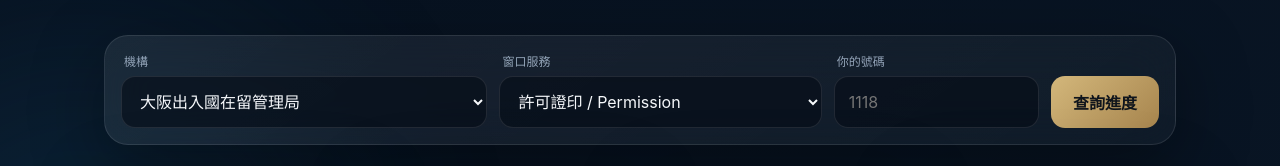
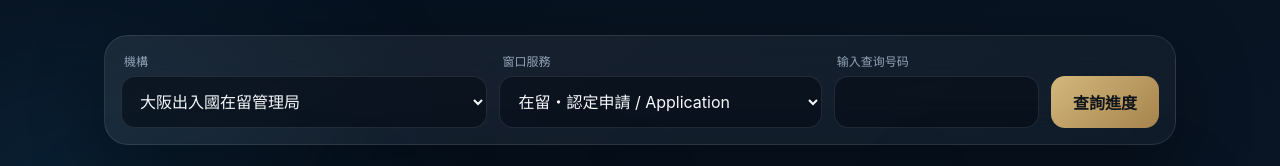
Before and after one commit to iehovahao-web/japan-queue-live, a website: page index.html in a window 1280 px wide. Shown: the part 520-686 px from the top of the page. Drawn offline with Linux system fonts and the light colour scheme; no server answers.

Commit message:
Update index.html

```diff
--- a/index.html
+++ b/index.html
@@ -57,12 +57,34 @@
       <div class="field">
         <label for="service" data-i18n="service">窗口服務</label>
         <select id="service">
-          <option value="permission">許可證印 / Permission</option>
-        </select>
+  <option value="application">
+    在留・認定申請 / Application
+  </option>
+
+  <option value="permission">
+    許可証印 / Permission
+  </option>
+
+  <option value="residence-card">
+    在留カード・再入国・届出等 / Residence Card・Re-entry・Notification
+  </option>
+
+  <option value="consultation">
+    行政相談 / Consultation
+  </option>
+
+  <option value="permanent-card-renewal">
+    永住者在留カード有効期間更新 / Permanent Resident Card Renewal
+  </option>
+
+  <option value="others">
+    その他 / Others
+  </option>
+</select>
       </div>
       <div class="field field-number">
-        <label for="ticket" data-i18n="yourNumber">你的號碼</label>
-        <input id="ticket" type="number" inputmode="numeric" min="1" max="99999" placeholder="1118">
+        <label for="ticket" data-i18n="queryNumber">输入查询号码</label>
+        <input   id="ticket"   type="number"   inputmode="numeric"   min="1"   max="9999"   placeholder=""   autocomplete="off" >
       </div>
       <button id="checkBtn" class="primary" type="button" data-i18n="check">查詢進度</button>
     </section>
```
